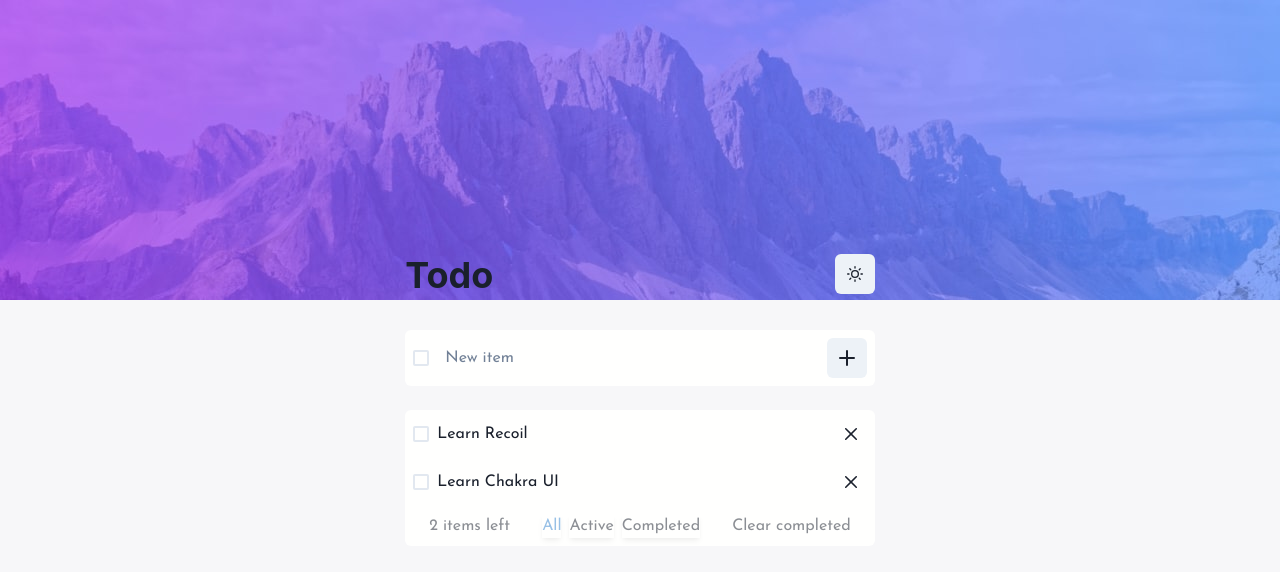
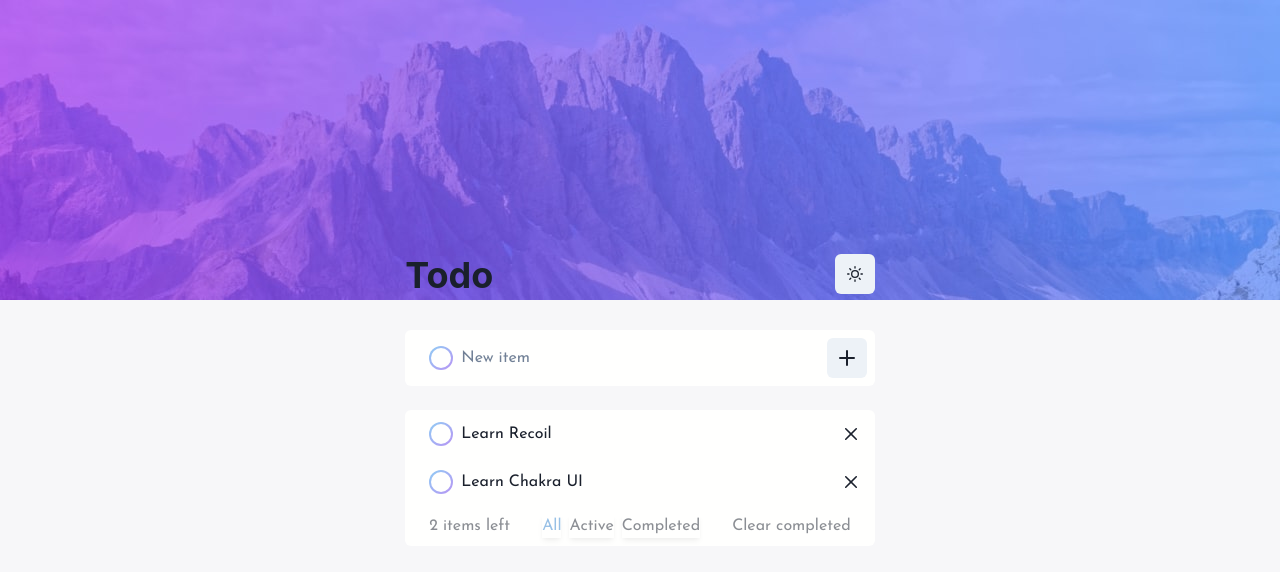
Before and after one commit to XMadFoX/todo-app-chakraui, a Next.js app: page / in a window 1280 px wide. Shown: the top 572 px of the page. Built offline with nearby package versions, Linux system fonts and the light colour scheme.

Commit message:
Style checkbox

```diff
--- /dev/null
+++ b/src/components/Checkbox.tsx
@@ -0,0 +1,46 @@
+import { CheckIcon } from '@chakra-ui/icons';
+import { Box, Center, useCheckbox } from '@chakra-ui/react';
+import React from 'react';
+
+export default function Checkbox(props) {
+	const { state, getCheckboxProps, getInputProps, getLabelProps, htmlProps } =
+		useCheckbox(props);
+
+	return (
+		<Box
+			as='label'
+			{...getLabelProps()}
+			display='flex'
+			flexDirection='row'
+			alignItems='center'
+			gridColumnGap={2}
+			onClick={() => console.log('clicked')}
+			tabIndex={0}
+			onKeyDown={(e: any) => {
+				if (e.key !== ' ') return;
+				e.preventDefault();
+				props.onChange(e);
+			}}
+			px={4}
+			py={1}
+			cursor='pointer'
+			{...htmlProps}>
+			<input {...getInputProps()} hidden />
+			<Center
+				rounded='full'
+				bgGradient='linear(135deg, blue.200, purple.300)'
+				w={6}
+				h={6}
+				{...getCheckboxProps()}>
+				<Center
+					bgColor={state.isChecked ? 'transparent' : 'background'}
+					w={5}
+					h={5}
+					rounded='full'>
+					{state.isChecked && <CheckIcon boxSize={2.5} />}
+				</Center>
+			</Center>
+			{props.children}
+		</Box>
+	);
+}
--- a/src/components/CreateTodo.tsx
+++ b/src/components/CreateTodo.tsx
@@ -1,9 +1,10 @@
 import React, { useState } from 'react';
 import { AddIcon } from '@chakra-ui/icons';
-import { Checkbox, FormControl, IconButton, Input } from '@chakra-ui/react';
+import { FormControl, IconButton, Input } from '@chakra-ui/react';
 import { nanoid } from 'nanoid';
 import { useRecoilState } from 'recoil';
 import { todosState } from '../state';
+import Checkbox from './Checkbox';
 
 const defaultInputValue = {
 	text: '',
@@ -29,8 +30,10 @@ export default function CreateTodo() {
 				mb={'1.5rem'}
 				rounded='6px'>
 				<Checkbox
-					marginRight='1rem'
-					onChange={(e) => setInput({ ...input, done: e.target.checked })}
+					pr={2}
+					aria-label='Mark task as done'
+					isChecked={input.done}
+					onChange={() => setInput({ ...input, done: !input.done })}
 				/>
 				<Input
 					variant='unstyled'
@@ -40,6 +43,7 @@ export default function CreateTodo() {
 					onChange={(e) => setInput({ ...input, text: e.target.value })}
 				/>
 				<IconButton
+					ml='auto'
 					aria-label='Add'
 					icon={<AddIcon />}
 					onClick={handleSubmit}
--- a/src/components/TodoItem.tsx
+++ b/src/components/TodoItem.tsx
@@ -1,7 +1,8 @@
 import React from 'react';
-import { Checkbox, CloseButton, ListItem, Text } from '@chakra-ui/react';
+import { CloseButton, ListItem, Text } from '@chakra-ui/react';
 import { useRecoilState } from 'recoil';
 import { todosState } from '../state';
+import Checkbox from './Checkbox';
 
 export default function TodoItem({ todo }) {
 	const [todos, setTodos] = useRecoilState(todosState);
@@ -22,22 +23,13 @@ export default function TodoItem({ todo }) {
 	};
 
 	return (
-		<ListItem
-			display='flex'
-			alignItems='center'
-			padding='0.5rem'
-			rounded='full'>
+		<ListItem display='flex' alignItems='center' padding='0.5rem'>
 			<Checkbox
 				isChecked={todo.done}
-				onChange={() => toggleDone(todo.id, !todo.done)}
-				rounded='full'
-				marginRight='1rem'
-				alignItems='center'>
+				onChange={() => toggleDone(todo.id, !todo.done)}>
 				<Text
 					decoration={todo.done && 'line-through'}
-					color={todo.done && 'GrayText'}
-					alignSelf='center'
-					style={{}}>
+					color={todo.done && 'GrayText'}>
 					{todo.text}
 				</Text>
 			</Checkbox>
```
